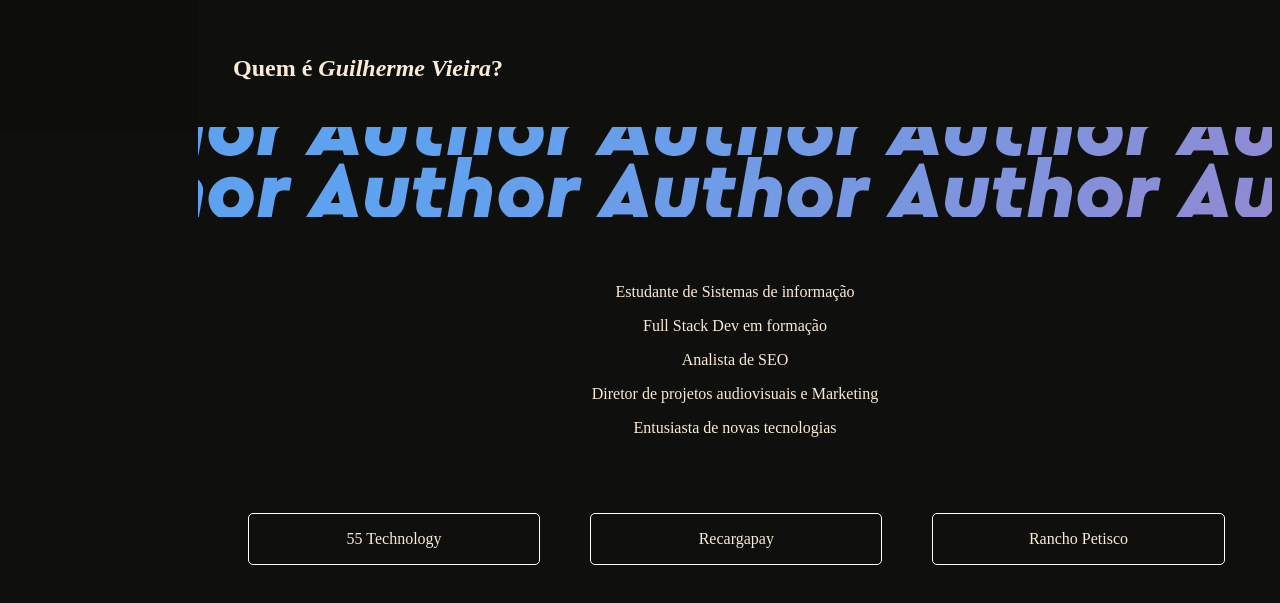
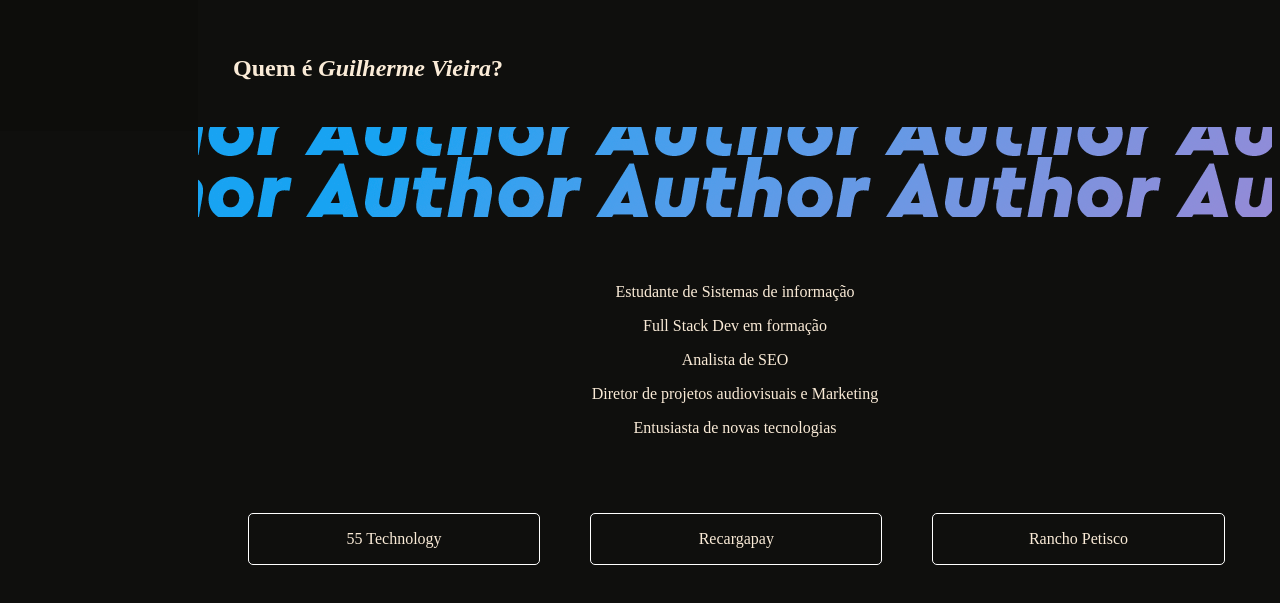
Before and after one commit to gui-nvieira/work, a plain HTML site: page index.html in a window 1280 px wide. Shown: the part 923-1526 px from the top of the page. Drawn offline with Linux system fonts and the light colour scheme.

Commit message:
test webp to png background

```diff
--- a/style.css
+++ b/style.css
@@ -48,7 +48,7 @@ p {
 .banner {
   width: 100%;
   height: 90px;
-  background-image: url(/images/author.webp);
+  background-image: url(/images/author.png);
   background-attachment: fixed;
   background-repeat: no-repeat;
 }
```
